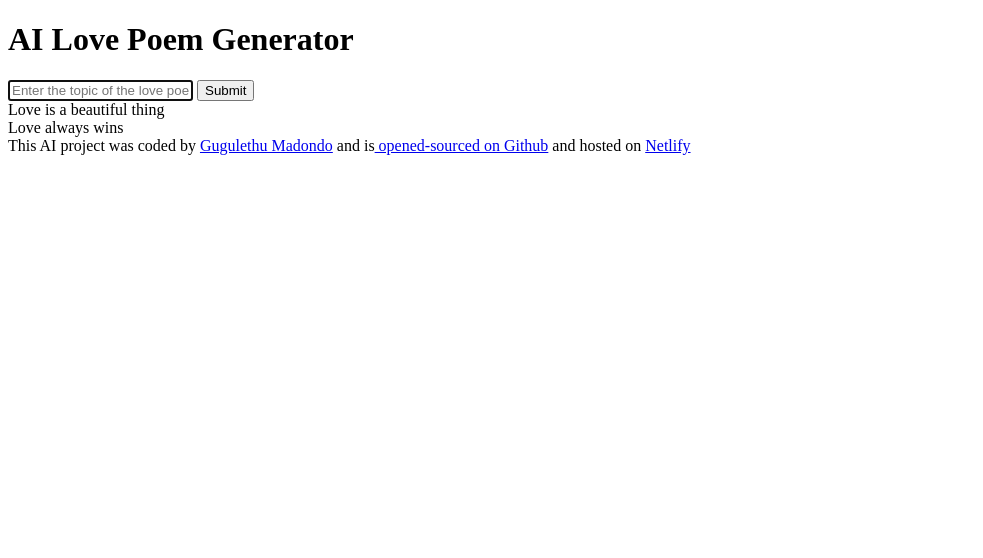
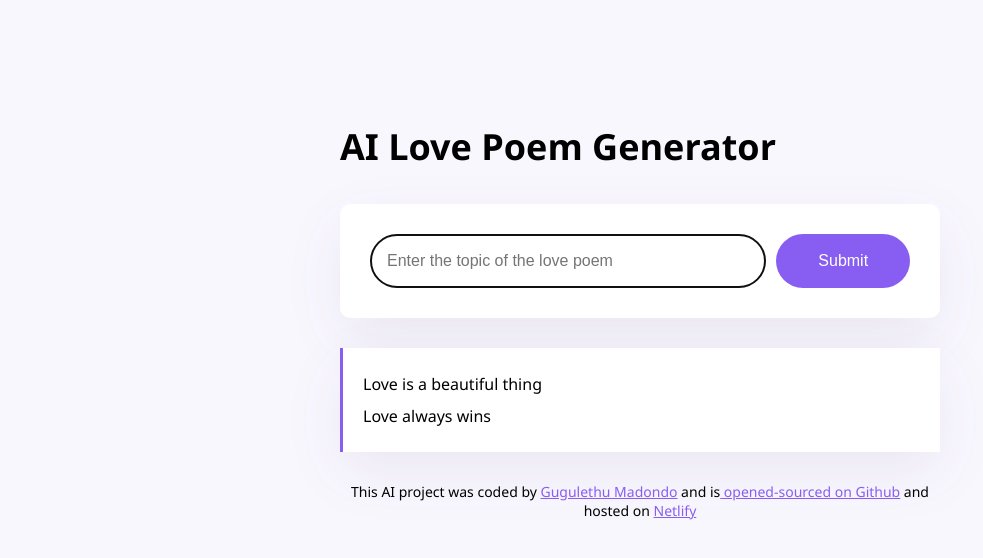
Before and after one commit to Gugulethu14/love-poems-generator, a plain HTML site: page index.html in a window 1280 px wide. Shown: the whole page, without its empty margins (0-983 px from the left). Drawn offline with Linux system fonts and the light colour scheme.

Commit message:
added css

```diff
--- a/index.html
+++ b/index.html
@@ -7,16 +7,18 @@
     <title>AI Poem Generator</title>
 </head>
 <body>
+<div class="container">
   <header>
     <h1> AI Love Poem Generator</h1>
+
   </header>
   <main>
 
     <form>
-      <input type="text" placeholder="Enter the topic of the love poem" autofocus required autocapitalize="off"/>
-      <input type="submit"/>
+      <input type="text" placeholder="Enter the topic of the love poem" autofocus required autocapitalize="off" class="instructions"/>
+      <input type="submit" class="submit-button"/>
     </form>
-    <div>
+    <div class="poem">
       Love is a beautiful thing
       <br />
       Love always wins
@@ -26,6 +28,7 @@
   </main>
 
 <footer> This AI project was coded by <a href="https://github.com/Gugulethu14" target="_blank">Gugulethu Madondo</a> and is<a href="https://github.com/Gugulethu14/love-poems-generator" target="_blank"> opened-sourced on Github</a> and hosted on <a href="https://shiny-baklava-ec8517.netlify.app/" target="_blank">Netlify</a></footer>
+</div>
 
 <script src="src/script.js"></script>
 
--- a/src/style.css
+++ b/src/style.css
@@ -0,0 +1,72 @@
+body{
+    background-color: #f9f7fe;
+    font-family: 'Segoe UI', Tahoma, Geneva, Verdana, sans-serif;
+
+}
+
+a{
+
+   color: #885df1;;
+}
+
+h1{
+    font-weight: 800;
+    font-size:36px;
+    line-height: 1.5
+}
+
+header{
+    margin-bottom:30px;
+}
+
+form{
+    padding:30px;
+    background-color: white;
+    box-shadow: 0px 20px 60px rgba(65, 50, 100, 0.08);
+    border-radius: 10px;
+    display:flex;
+    margin-bottom: 30px;
+
+}
+
+footer{
+    text-align: center;
+    margin-top: 30px;
+    font-size: 14px;
+}
+
+.container{
+    margin: 120px auto;
+    max-width: 600px;
+}
+
+.instructions{
+    padding: 16px;
+    border:1px solid rgba(39 , 33 ,66 ,0.5);
+    border-radius: 50px;
+    width:80%;
+    font-size: 16px;
+    line-height: 20px;
+    color: #272044;
+}
+
+.submit-button{
+    padding:14px 24px;
+    margin-left:10px;
+    border: none;
+    border-radius: 50px;
+    background-color:#885df1;
+    color:white;
+    width:150px;
+    font-size: 16px;
+
+}
+
+.poem{
+    font-size:16px;
+    background-color: white;
+    padding:20px;
+    line-height:2;
+    border-left: 3px solid #885df1 ;
+    box-shadow: 0px 20px 60px rgba(65, 50, 100, 0.08);
+}
```
